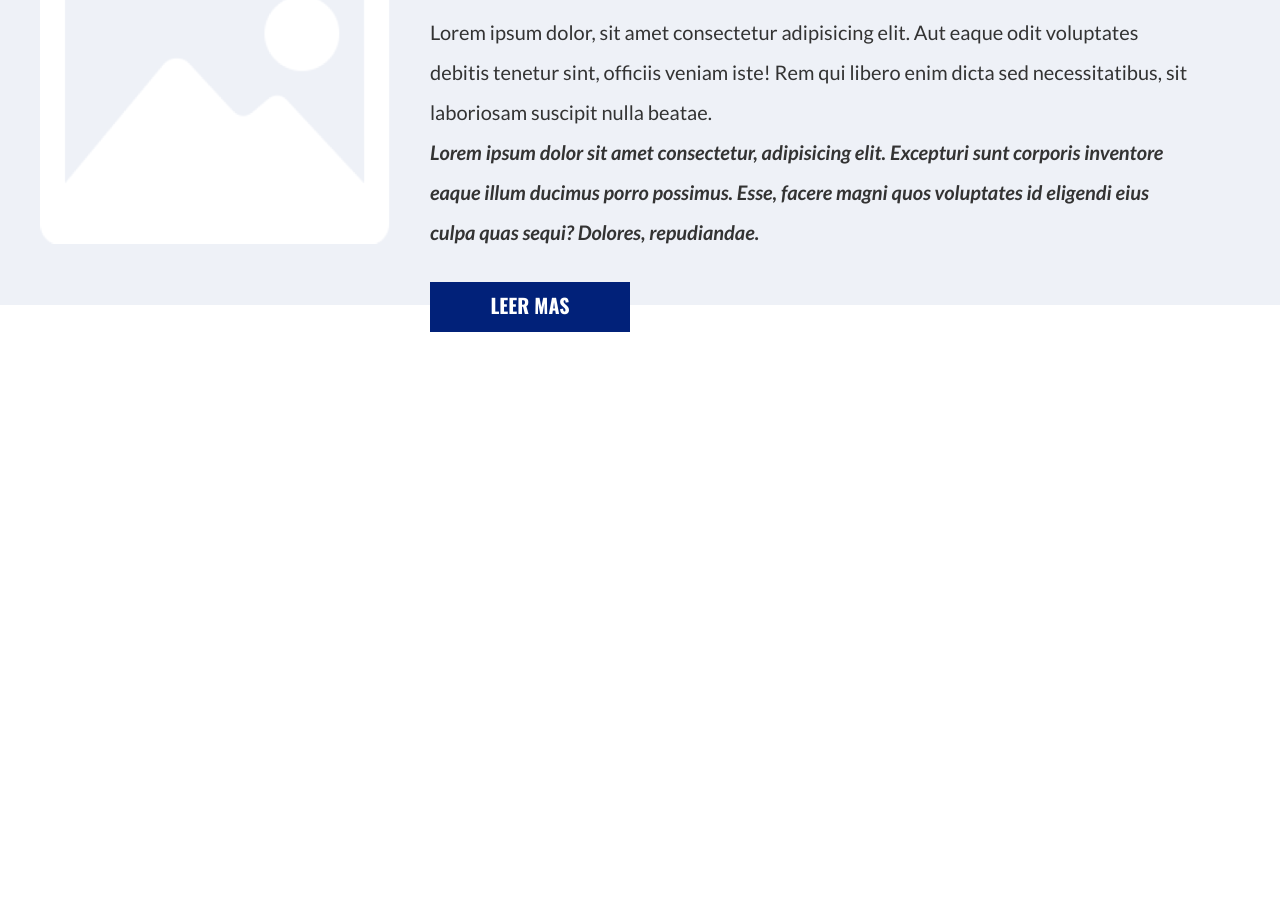
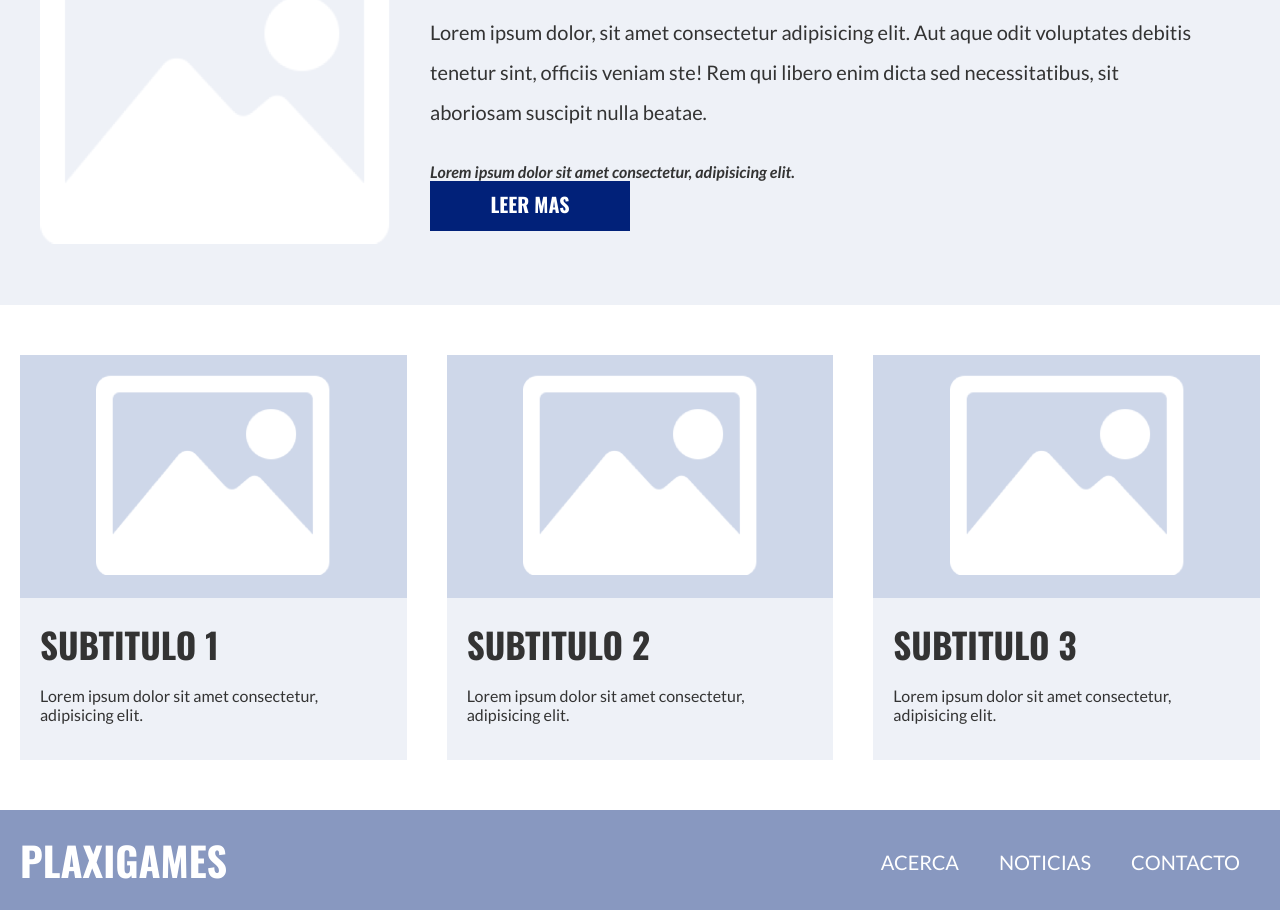
Before and after one commit to proyectogorila/PREPROCESADORES-PLATZI, a plain HTML site: page 01PUG/landing.html in a window 1280 px wide. Shown: the part 195-1105 px from the top of the page. Before the commit the page ends 800 px from the top, so only its background shows below. Drawn offline with nearby package versions, Linux system fonts and the light colour scheme.

Commit message:
se compreto cusro pug

```diff
--- a/01PUG/landing.html
+++ b/01PUG/landing.html
@@ -5,7 +5,7 @@
     <meta http-equiv="X-UA-Compatible" content="IE=edge">
     <meta name="viewport" content="width=device-width, initial-scale=1.0">
     <title>Document</title>
-    <link rel="stylesheet" href="./css/ejercicio-pug.css">
+    <link rel="stylesheet" href="css/style.css">
   </head>
   <body>
     <header>
@@ -15,8 +15,39 @@
       <div class="intro__imagen"><img src="./images/imagen.png" alt=""></div>
       <div class="intro__contenido">
         <h2>Titulo Principal</h2>
-        <p>Lorem ipsum dolor, sit amet consectetur adipisicing elit. Aut eaque odit voluptates debitis tenetur sint, officiis veniam iste! Rem qui libero enim dicta sed necessitatibus, sit laboriosam suscipit nulla beatae.<span>Lorem ipsum dolor sit amet consectetur, adipisicing elit. Excepturi sunt corporis inventore eaque illum ducimus porro possimus. Esse, facere magni quos voluptates id eligendi eius culpa quas sequi? Dolores, repudiandae.</span></p><a class="boton">Leer Mas</a>
+        <p>Lorem ipsum dolor, sit amet consectetur adipisicing elit. Aut     aque odit voluptates debitis tenetur sint, officiis veniam ste! Rem     qui libero enim dicta sed necessitatibus, sit aboriosam suscipit    nulla beatae.</p><span>Lorem ipsum dolor sit amet consectetur, adipisicing    elit.</span><a class="boton">Leer Mas</a>
       </div>
     </section>
+    <main class="contenido">
+      <div class="caja">
+        <div class="caja__imagen"><img src="images/imagen.png" alt=""/></div>
+        <div class="caja__contenido">
+          <h3>Subtitulo 1</h3>
+          <p>Lorem ipsum dolor sit amet   consectetur, adipisicing elit.</p>
+        </div>
+      </div>
+      <div class="caja">
+        <div class="caja__imagen"><img src="images/imagen.png" alt=""/></div>
+        <div class="caja__contenido">
+          <h3>Subtitulo 2</h3>
+          <p>Lorem ipsum dolor sit amet   consectetur, adipisicing elit.</p>
+        </div>
+      </div>
+      <div class="caja">
+        <div class="caja__imagen"><img src="images/imagen.png" alt=""/></div>
+        <div class="caja__contenido">
+          <h3>Subtitulo 3</h3>
+          <p>Lorem ipsum dolor sit amet   consectetur, adipisicing elit.</p>
+        </div>
+      </div>
+    </main>
+    <footer>
+      <h1>PlaxiGames</h1>
+      <ul>
+        <li>Acerca</li>
+        <li>Noticias</li>
+        <li>Contacto</li>
+      </ul>
+    </footer>
   </body>
 </html>
```
Also changed, not shown: 01PUG/hompage.html (renamed from 01html/landing.html, +10 -2 lines), 01PUG/css/style.css (renamed from 01PUG/css/ejercicio-pug.css), 10 other files.
